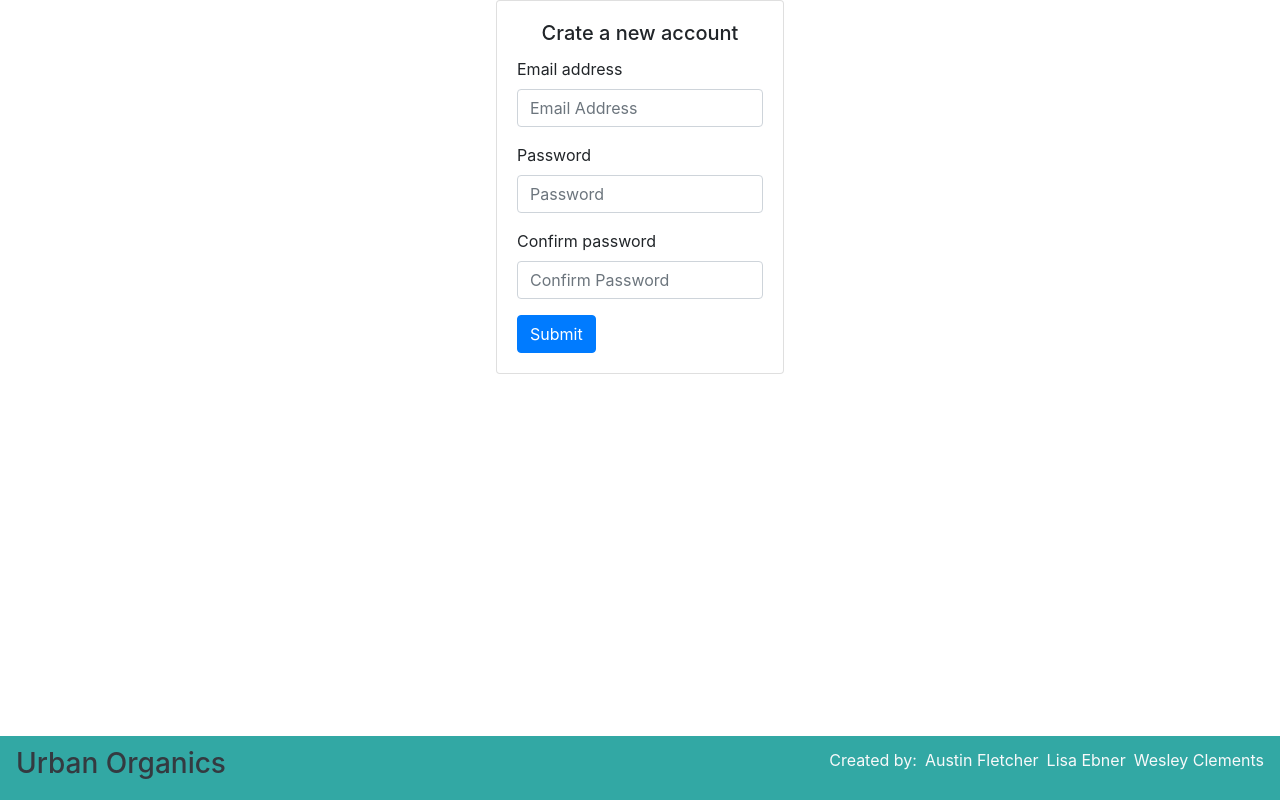
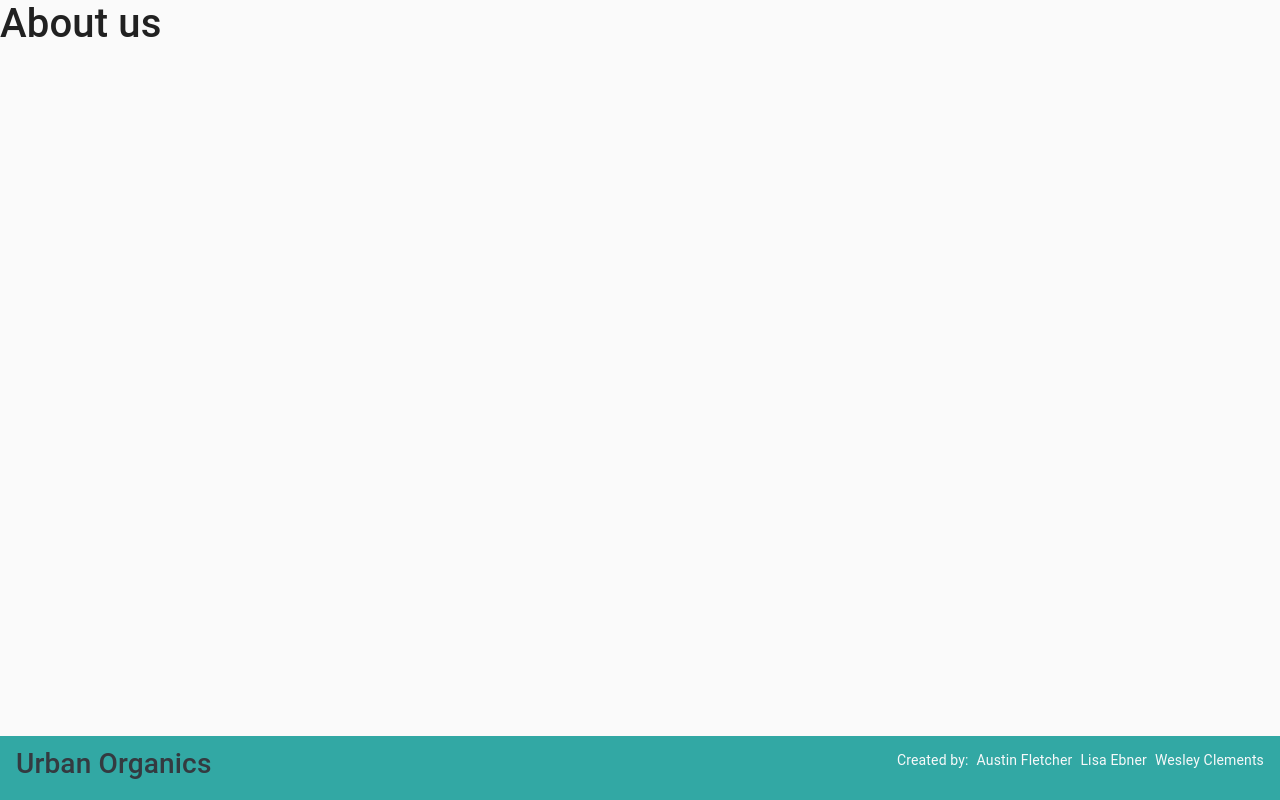
Before and after one commit to LisaEbner/urbanorganics, a React (Create React App) app in the folder client/: page /about in a window 1280 px wide. Built offline with nearby package versions, Linux system fonts and the light colour scheme.

Commit message:
Initial routing scaffolding for about-us and home.

```diff
--- a/client/package.json
+++ b/client/package.json
@@ -3,8 +3,10 @@
   "version": "0.1.0",
   "private": true,
   "dependencies": {
+    "@material-ui/core": "^4.7.2",
     "react": "^16.12.0",
     "react-dom": "^16.12.0",
+    "react-router-dom": "^5.1.2",
     "react-scripts": "3.2.0"
   },
   "scripts": {
--- a/client/src/App.js
+++ b/client/src/App.js
@@ -1,13 +1,30 @@
 import React from 'react';
 import Footer from "./components/Footer";
+import Home from "./components/Pages/Home";
+import About from "./components/Pages/About";
 import CreateUser from "./components/CreateUser";
+import {BrowserRouter, Switch,Route} from "react-router-dom"
+import CssBaseline from "@material-ui/core/CssBaseline"
+import {MuiThemeProvider} from "@material-ui/core/styles"
+import Grid from "@material-ui/core/Grid"
 
 function App() {
   return (
-    <div>
-      <CreateUser />
-      <Footer />
-    </div>
+	  <MuiThemeProvider>
+	    <CssBaseline/>
+		  <Grid alignItems="center" container justify="space-between">
+	  <Grid item xs={12}>
+	    <BrowserRouter>
+		  <Switch>
+		      <Route path="/create-user" component={CreateUser}/>
+		      <Route path="/about" component={About}/>
+		      <Route component={Home}/>
+		  </Switch>
+	    </BrowserRouter>
+	      <Footer />
+	  </Grid>
+	  </Grid>
+	  </MuiThemeProvider>
 
   );
 }
--- /dev/null
+++ b/client/src/components/Pages/About.js
@@ -0,0 +1,9 @@
+import React from "react";
+
+function Component() {
+  return (
+	  <h1>About us</h1>
+  );
+};
+
+export default Component;
--- /dev/null
+++ b/client/src/components/Pages/Home.js
@@ -0,0 +1,9 @@
+import React from "react";
+
+function Component() {
+  return (
+	  <>This is my default home.</>
+  );
+};
+
+export default Component;
```
Also changed, not shown: 2 other files (tests, documents, lock files or other folders).
